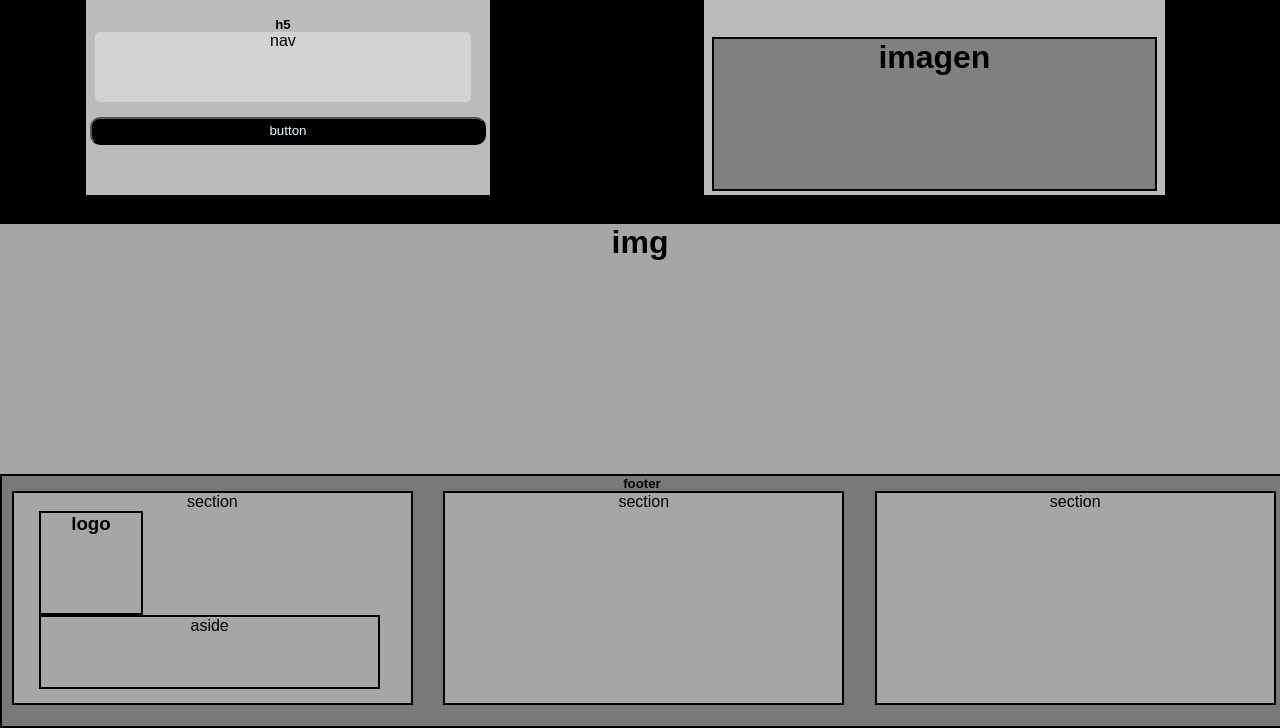
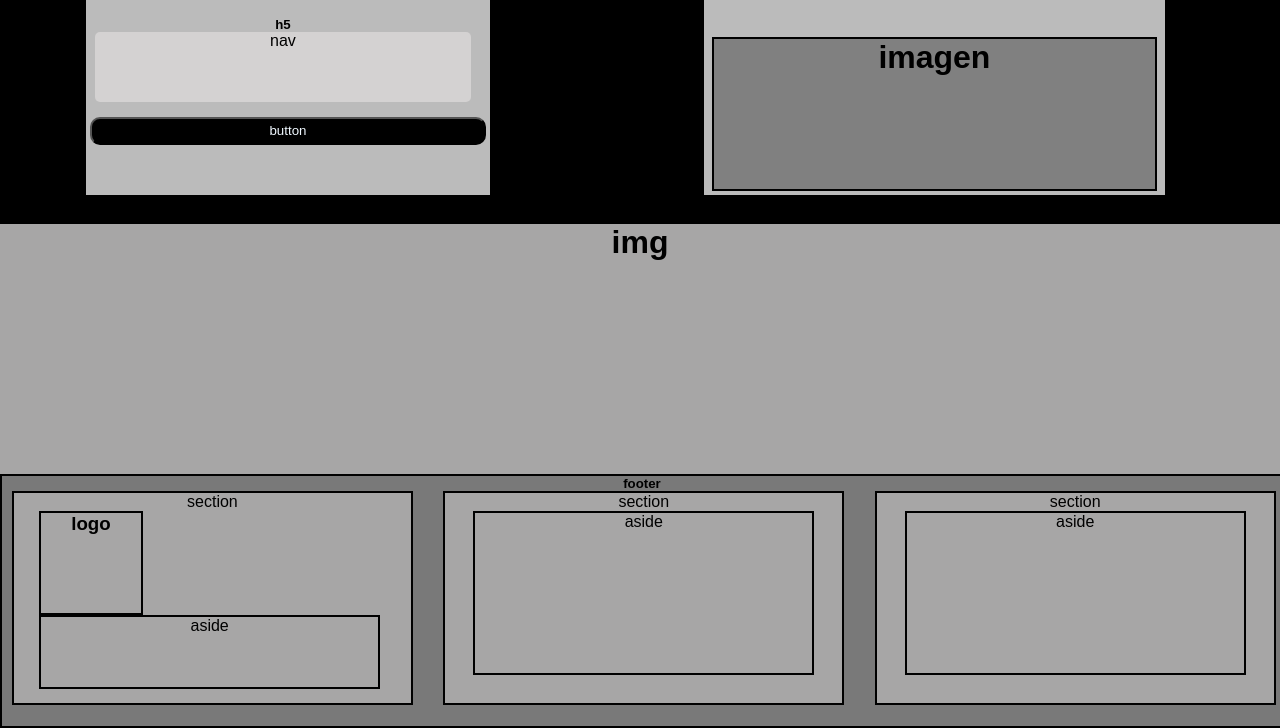
Before and after one commit to leonardo6790/maquetacion, a plain HTML site: page index.html in a window 1280 px wide. Shown: the part 940-1668 px from the top of the page. Drawn offline with Linux system fonts and the light colour scheme.

Commit message:
final commit

```diff
--- a/index.html
+++ b/index.html
@@ -100,9 +100,12 @@
             </div>
             <div class="secciones">
                 <section>section</section>
+                <div class="aside" id="secAside"><aside>aside</aside></div>
             </div>
             <div class="secciones">
                 <section>section</section>
+                <div class="aside" id="secAside2"><aside>aside</aside></div>
+            </div>
             </div>
         </div>
     </div>
--- a/style.css
+++ b/style.css
@@ -150,3 +150,11 @@ button{
     border: solid black 2px;
     margin-left: 25px;
 }
+#secAside{
+    height: 160px;
+    margin: auto;
+}
+#secAside2{
+    height: 160px;
+    margin: auto;
+}
```
